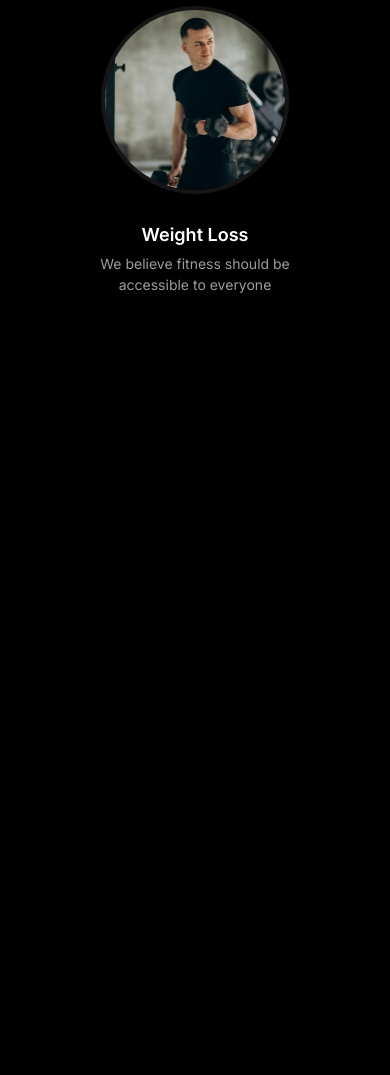
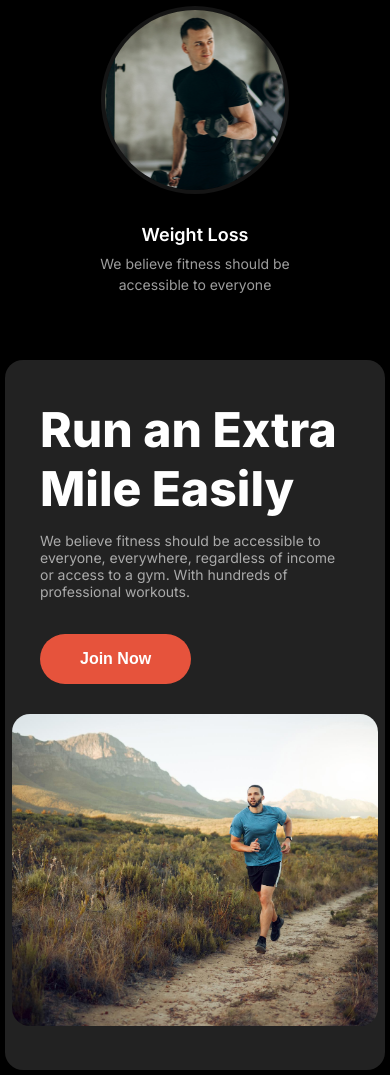
Before and after one commit to jubayer50/fitness, a plain HTML site: page index.html in a window 390 px wide. Shown: the part 2271-3346 px from the top of the page. Before the commit the page ends 2571 px from the top, so only its background shows below. Drawn offline with Linux system fonts and the light colour scheme.

Commit message:
run section done with responsive

```diff
--- a/index.html
+++ b/index.html
@@ -106,5 +106,23 @@
         </div>
       </div>
     </section>
+
+    <section id="run-section">
+      <div class="run-container width">
+        <div class="run-content">
+          <h2>Run an Extra Mile Easily</h2>
+          <p>
+            We believe fitness should be accessible to everyone, everywhere,
+            regardless of income or access to a gym. With hundreds of
+            professional workouts.
+          </p>
+          <button class="btn join-btn">Join Now</button>
+        </div>
+
+        <div class="run-img">
+          <img src="./images/run.jpg" alt="" />
+        </div>
+      </div>
+    </section>
   </body>
 </html>
--- a/style/style.css
+++ b/style/style.css
@@ -210,6 +210,46 @@ header {
   line-height: 1.5;
 }
 
+/* run section related style */
+#run-section {
+  margin-top: 100px;
+}
+
+.run-container {
+  display: flex;
+  justify-content: space-between;
+  align-items: center;
+  padding: 40px 54px;
+  border-radius: 18px;
+  background-color: #222222;
+}
+
+.run-content h2 {
+  width: 310px;
+  font-size: 3rem;
+  font-weight: 800;
+  margin-bottom: 14px;
+}
+
+.run-content p {
+  max-width: 415px;
+  font-size: 0.875rem;
+  color: #ffffff9d;
+  margin-bottom: 34px;
+}
+
+.run-content .join-btn {
+  background-color: var(--primary_color);
+  margin-bottom: 0px;
+}
+
+.run-img img {
+  width: 366px;
+  height: 312px;
+  border-radius: 18px;
+  object-fit: cover;
+}
+
 /* responsive media query */
 /* for mobile devices */
 @media screen and (max-width: 576px) {
@@ -278,6 +318,16 @@ header {
   #habit-section .habit-card-boxes {
     grid-template-columns: repeat(1, 1fr);
   }
+
+  /* run section related style */
+  #run-section {
+    margin-top: 65px;
+  }
+
+  .run-container {
+    flex-direction: column;
+    gap: 30px;
+  }
 }
 
 /* for medium devices  */
@@ -299,4 +349,10 @@ header {
   #habit-section .habit-card-boxes {
     grid-template-columns: repeat(2, 1fr);
   }
+
+  /* run section related style */
+  .run-container {
+    padding: 20px 35px;
+    gap: 15px;
+  }
 }
```
